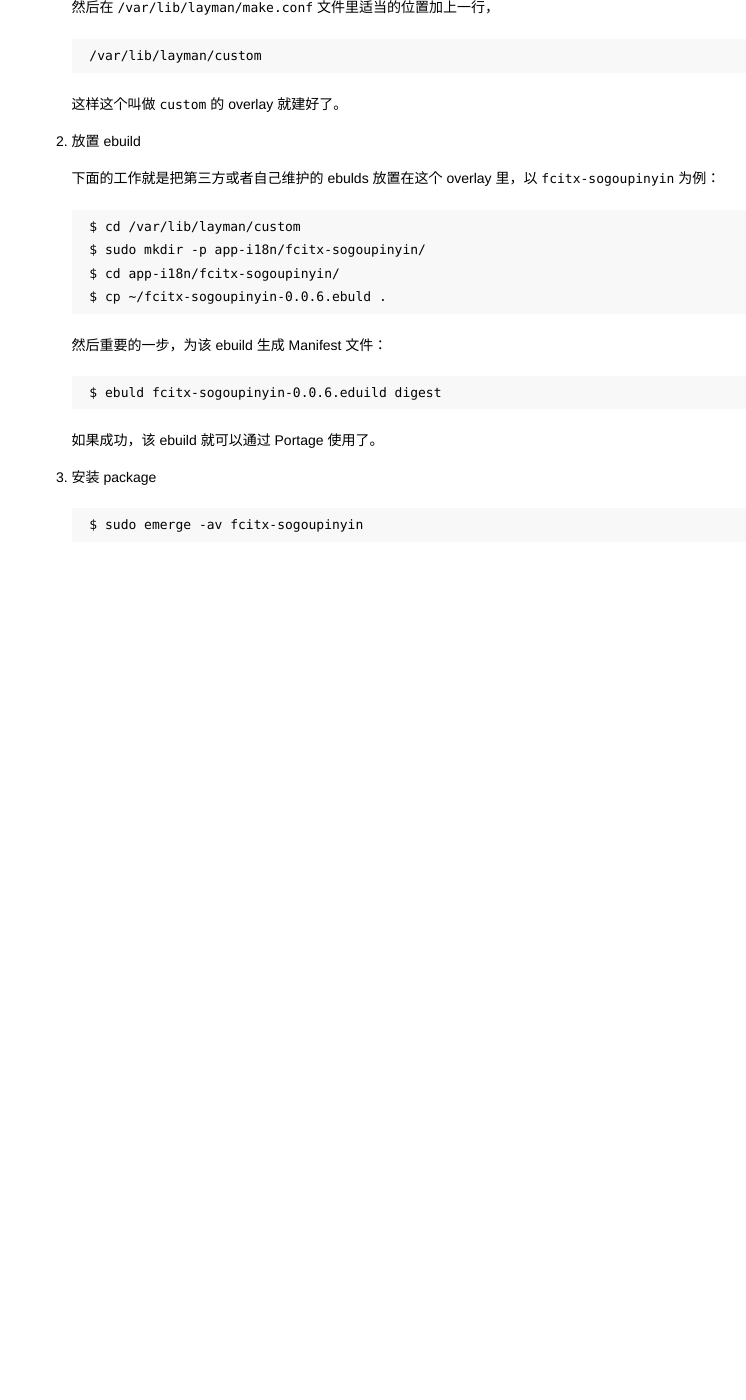
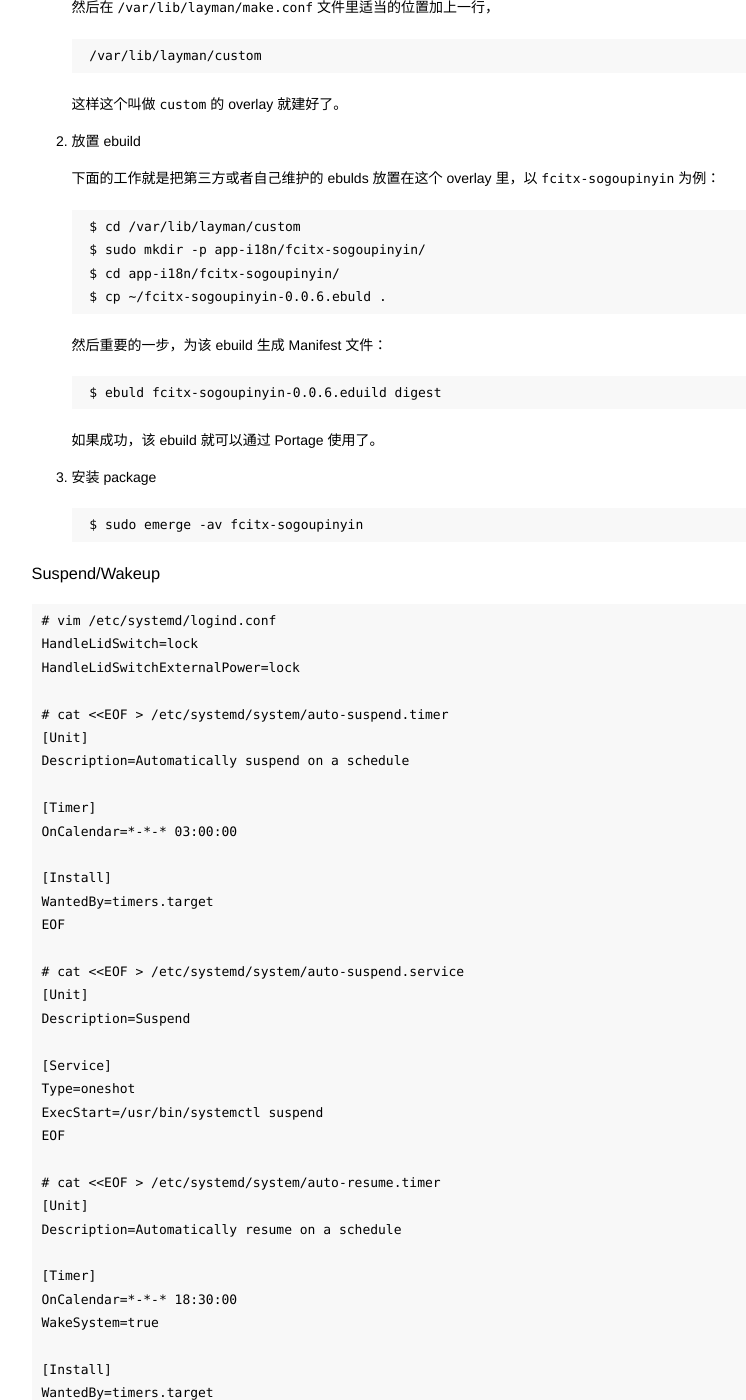
Before and after one commit to kidlj/awei, a Jekyll site: the page built from _wiki/gentoo.md, in a window 1280 px wide and 1400 px high, scrolled down 407 px. Shown: the whole window, without its empty margins (316-1062 px from the left). Built offline with Jekyll 4.4.1, drawn with Linux system fonts in a browser that asks for light colours; before the commit the page ends 1037 px from its top, so only the background shows below that; some of the changed text lies outside the part shown.

Commit message:
update gentoo wiki

```diff
--- a/_wiki/gentoo.md
+++ b/_wiki/gentoo.md
@@ -39,3 +39,61 @@ title: Gentoo
 3. 安装 package
 
 		$ sudo emerge -av fcitx-sogoupinyin
+
+
+### Suspend/Wakeup
+
+	# vim /etc/systemd/logind.conf
+	HandleLidSwitch=lock
+	HandleLidSwitchExternalPower=lock
+
+	# cat <<EOF > /etc/systemd/system/auto-suspend.timer
+	[Unit]
+	Description=Automatically suspend on a schedule
+
+	[Timer]
+	OnCalendar=*-*-* 03:00:00
+
+	[Install]
+	WantedBy=timers.target
+	EOF
+
+	# cat <<EOF > /etc/systemd/system/auto-suspend.service
+	[Unit]
+	Description=Suspend
+
+	[Service]
+	Type=oneshot
+	ExecStart=/usr/bin/systemctl suspend
+	EOF
+
+	# cat <<EOF > /etc/systemd/system/auto-resume.timer
+	[Unit]
+	Description=Automatically resume on a schedule
+
+	[Timer]
+	OnCalendar=*-*-* 18:30:00
+	WakeSystem=true
+
+	[Install]
+	WantedBy=timers.target
+	EOF
+
+	# cat <<EOF > /etc/systemd/system/auto-resume.service
+	[Unit]
+	Description=Does nothing
+
+	[Service]
+	Type=oneshot
+	ExecStart=/bin/true
+	EOF
+
+	# systemctl enable auto-suspend.timer
+	# systemctl start auto-suspend.timer
+
+	# systemctl enable auto-resume.timer
+	# systemctl start auto-resume.timer
+
+### Console backlight
+
+	# echo 0 > /sys/class/backlight/intel_backlight/brightness
```
